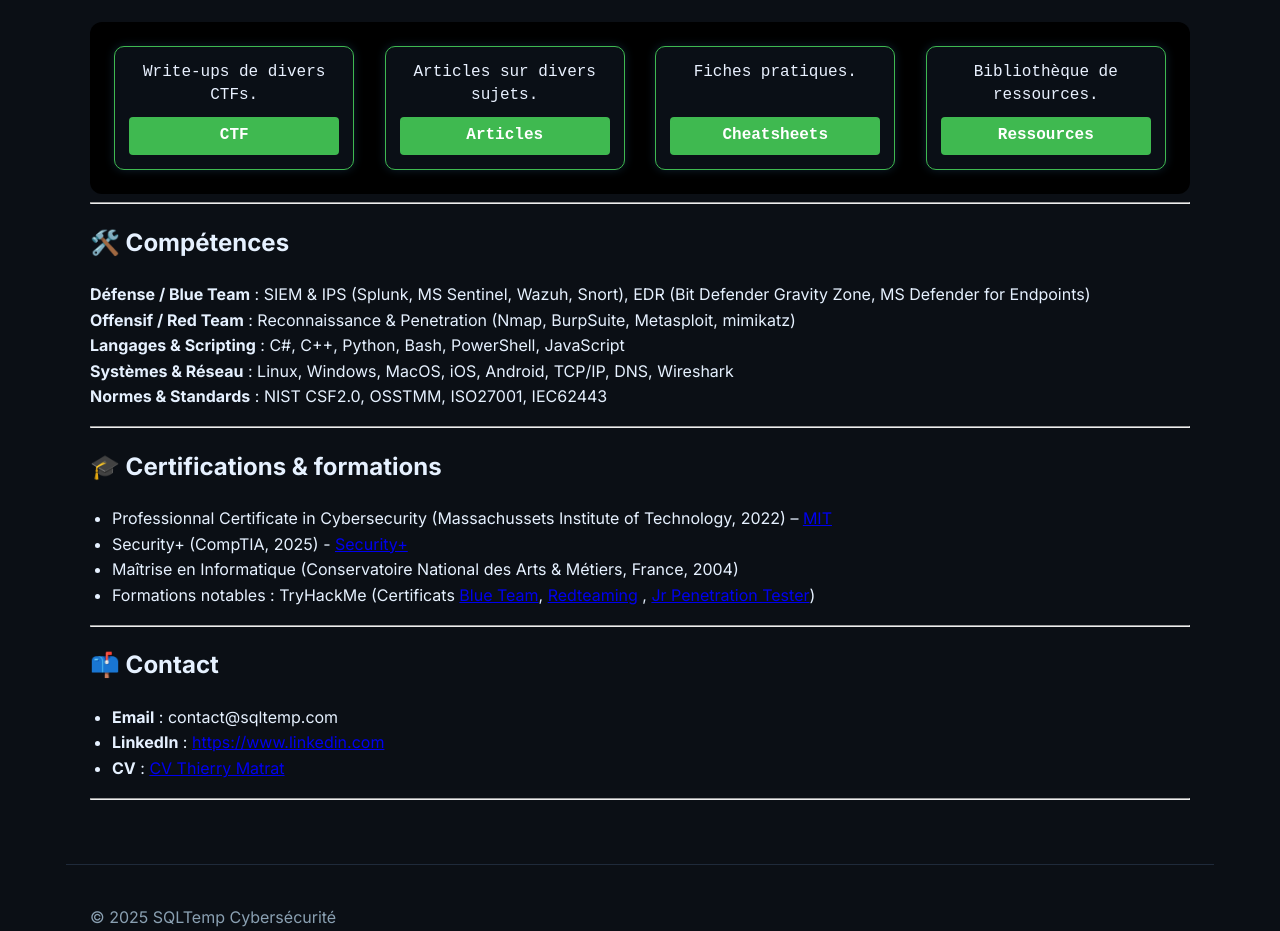
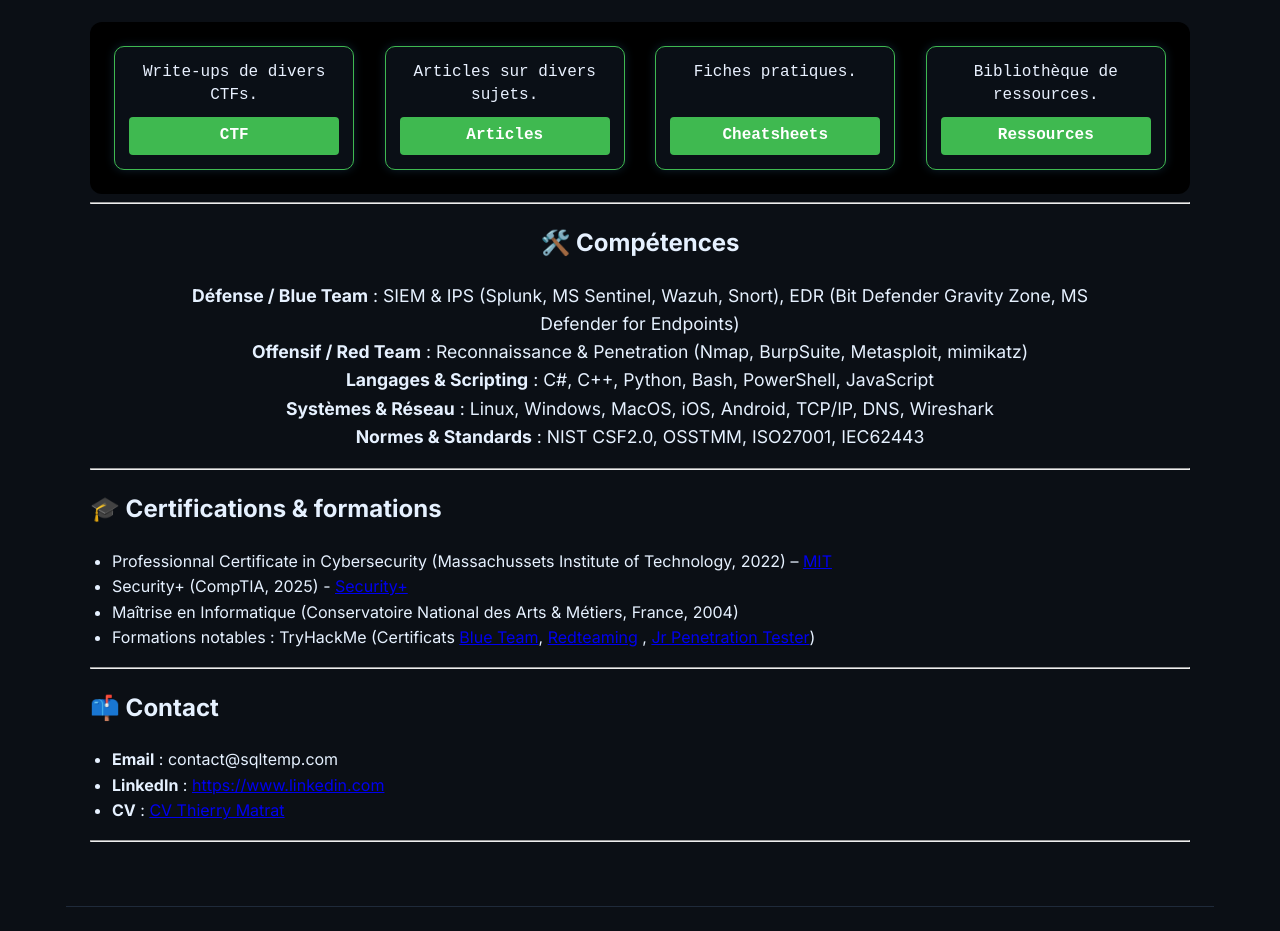
Before and after one commit to sqltemp/portfolio, a Jekyll site: the page built from index.md, in a window 1280 px wide. Shown: the part 1621-2552 px from the top of the page. Built offline with Jekyll 4.4.1, drawn with Linux system fonts in a browser that asks for light colours; our own code applies the rules of GitHub Pages for plain Markdown files.

Commit message:
Update index.md

```diff
--- a/index.md
+++ b/index.md
@@ -179,9 +179,9 @@
 ---
 
 <!-- ===== COMPÉTENCES ===== -->
-<section class="terminal-section" id="competences">
+<section class="terminal-section" id="competences" style="text-align:center; margin: 0 auto; max-width: 900px;">
   <h2>🛠️ Compétences</h2>
-  <p>
+  <p style="text-align:center; line-height:1.6; font-size:1.1em;">
     <strong>Défense / Blue Team</strong> : SIEM & IPS (Splunk, MS Sentinel, Wazuh, Snort), EDR (Bit Defender Gravity Zone, MS Defender for Endpoints)<br>
     <strong>Offensif / Red Team</strong> : Reconnaissance & Penetration (Nmap, BurpSuite, Metasploit, mimikatz)<br>
     <strong>Langages & Scripting</strong> : C#, C++, Python, Bash, PowerShell, JavaScript<br>
```
